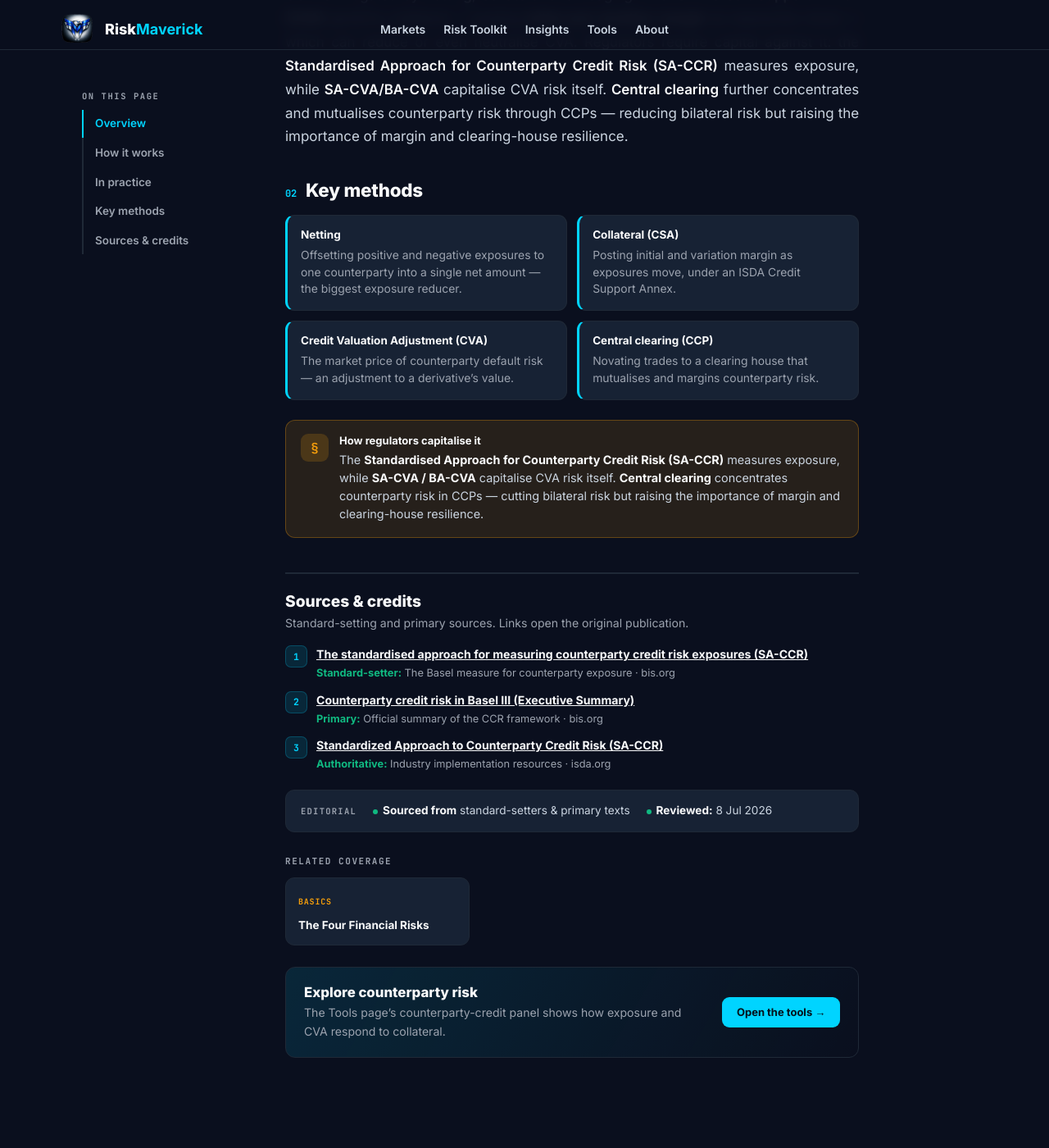
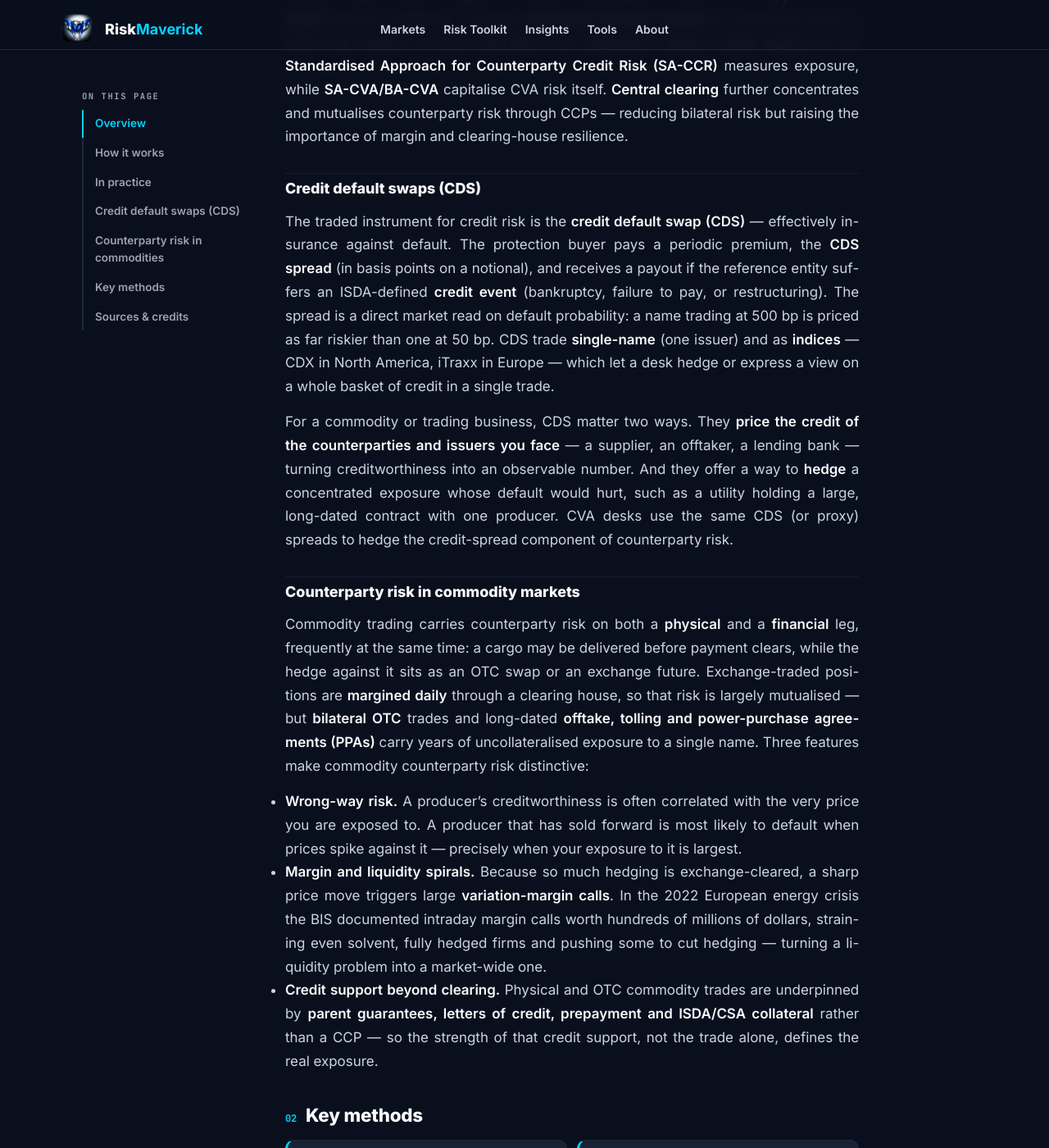
Before and after one commit to maverickrocx/RiskMaverick, a Jekyll site: the page built from toolkit/credit-counterparty.md, in a window 1280 px wide and 1400 px high, scrolled down 1360 px. Shown: the whole window at 82% size. Built offline with Jekyll 4.4.1, drawn with Linux system fonts in a browser that asks for light colours; some of the changed text lies outside the part shown.

Commit message:
content: point IEA gas link to reports listing; expand Credit & Counterparty with CDS + commodity view
- Gas hub: IEA Gas Market Report source now links to the reports section
  (analysis?type=report&topic=natural-gas) so readers reach the current edition
- Credit & Counterparty toolkit: add "Credit default swaps (CDS)" and
  "Counterparty risk in commodity markets" sections (wrong-way risk, margin/
  liquidity spirals, credit support beyond clearing), plus CDS/wrong-way concept
  chips, a CDS method, and ISDA + BIS Bulletin 77 sources
- toolkit layout: add the two new sections to the on-page TOC (guarded by id)

Co-Authored-By: Claude Opus 4.8 <noreply@anthropic.com>

```diff
--- a/_layouts/toolkit.html
+++ b/_layouts/toolkit.html
@@ -29,6 +29,8 @@ layout: default
         <li><a href="#overview" class="active">Overview</a></li>
         {% if content contains 'id="how-it-works"' %}<li><a href="#how-it-works">How it works</a></li>{% endif %}
         {% if content contains 'id="in-practice"' %}<li><a href="#in-practice">In practice</a></li>{% endif %}
+        {% if content contains 'id="credit-default-swaps-cds"' %}<li><a href="#credit-default-swaps-cds">Credit default swaps (CDS)</a></li>{% endif %}
+        {% if content contains 'id="counterparty-risk-in-commodity-markets"' %}<li><a href="#counterparty-risk-in-commodity-markets">Counterparty risk in commodities</a></li>{% endif %}
         {% if page.methods %}<li><a href="#methods">Key methods</a></li>{% endif %}
         {% if page.sources %}<li><a href="#sources">Sources &amp; credits</a></li>{% endif %}
       </ol>
--- a/toolkit/credit-counterparty.md
+++ b/toolkit/credit-counterparty.md
@@ -10,11 +10,14 @@ reviewed: 2026-07-08
 concepts:
   - "Credit risk"
   - "Counterparty risk (CCR)"
+  - "Credit default swap (CDS)"
   - "CVA"
   - "Netting & collateral"
+  - "Wrong-way risk"
 methods:
   - { t: "Netting", d: "Offsetting positive and negative exposures to one counterparty into a single net amount — the biggest exposure reducer." }
   - { t: "Collateral (CSA)", d: "Posting initial and variation margin as exposures move, under an ISDA Credit Support Annex." }
+  - { t: "Credit default swap (CDS)", d: "The traded hedge for credit risk — pay a spread, receive a payout if the reference name defaults; the spread itself prices default probability." }
   - { t: "Credit Valuation Adjustment (CVA)", d: "The market price of counterparty default risk — an adjustment to a derivative’s value." }
   - { t: "Central clearing (CCP)", d: "Novating trades to a clearing house that mutualises and margins counterparty risk." }
 regulation:
@@ -24,6 +27,8 @@ sources:
   - { title: "The standardised approach for measuring counterparty credit risk exposures (SA-CCR)", publisher: "Basel Committee on Banking Supervision (BIS)", url: "https://www.bis.org/publ/bcbs279.pdf", note_label: "Standard-setter:", note: "The Basel measure for counterparty exposure · bis.org" }
   - { title: "Counterparty credit risk in Basel III (Executive Summary)", publisher: "Bank for International Settlements (BIS)", url: "https://www.bis.org/fsi/fsisummaries/ccr_in_b3.htm", note_label: "Primary:", note: "Official summary of the CCR framework · bis.org" }
   - { title: "Standardized Approach to Counterparty Credit Risk (SA-CCR)", publisher: "International Swaps and Derivatives Association (ISDA)", url: "https://www.isda.org/tag/standardized-approach-to-counterparty-credit-risk-sa-ccr/", note: "Industry implementation resources · isda.org" }
+  - { title: "Credit Default Swaps (CDS)", publisher: "International Swaps and Derivatives Association (ISDA)", url: "https://www.isda.org/tag/credit-default-swaps/", note: "Industry resources on the CDS market · isda.org" }
+  - { title: "Margins and liquidity in European energy markets in 2022 (BIS Bulletin No. 77)", publisher: "Bank for International Settlements (BIS)", url: "https://www.bis.org/publ/bisbull77.pdf", note_label: "Commodity case study:", note: "How margin calls strained energy-trading counterparties · bis.org" }
 tool_cta_title: "Explore counterparty risk"
 tool_cta_desc: "The Tools page’s counterparty-credit panel shows how exposure and CVA respond to collateral."
 ---
@@ -72,3 +77,47 @@ Risk (SA-CCR)** measures exposure, while **SA-CVA/BA-CVA** capitalise CVA risk
 itself. **Central clearing** further concentrates and mutualises counterparty
 risk through CCPs — reducing bilateral risk but raising the importance of margin
 and clearing-house resilience.
+
+## Credit default swaps (CDS)
+
+The traded instrument for credit risk is the **credit default swap (CDS)** —
+effectively insurance against default. The protection buyer pays a periodic
+premium, the **CDS spread** (in basis points on a notional), and receives a
+payout if the reference entity suffers an ISDA-defined **credit event**
+(bankruptcy, failure to pay, or restructuring). The spread is a direct market
+read on default probability: a name trading at 500 bp is priced as far riskier
+than one at 50 bp. CDS trade **single-name** (one issuer) and as **indices** —
+CDX in North America, iTraxx in Europe — which let a desk hedge or express a view
+on a whole basket of credit in a single trade.
+
+For a commodity or trading business, CDS matter two ways. They **price the credit
+of the counterparties and issuers you face** — a supplier, an offtaker, a lending
+bank — turning creditworthiness into an observable number. And they offer a way to
+**hedge** a concentrated exposure whose default would hurt, such as a utility
+holding a large, long-dated contract with one producer. CVA desks use the same
+CDS (or proxy) spreads to hedge the credit-spread component of counterparty risk.
+
+## Counterparty risk in commodity markets
+
+Commodity trading carries counterparty risk on both a **physical** and a
+**financial** leg, frequently at the same time: a cargo may be delivered before
+payment clears, while the hedge against it sits as an OTC swap or an exchange
+future. Exchange-traded positions are **margined daily** through a clearing house,
+so that risk is largely mutualised — but **bilateral OTC** trades and long-dated
+**offtake, tolling and power-purchase agreements (PPAs)** carry years of
+uncollateralised exposure to a single name. Three features make commodity
+counterparty risk distinctive:
+
+- **Wrong-way risk.** A producer's creditworthiness is often correlated with the
+  very price you are exposed to. A producer that has sold forward is most likely
+  to default when prices spike against it — precisely when your exposure to it is
+  largest.
+- **Margin and liquidity spirals.** Because so much hedging is exchange-cleared, a
+  sharp price move triggers large **variation-margin calls**. In the 2022 European
+  energy crisis the BIS documented intraday margin calls worth hundreds of
+  millions of dollars, straining even solvent, fully hedged firms and pushing some
+  to cut hedging — turning a liquidity problem into a market-wide one.
+- **Credit support beyond clearing.** Physical and OTC commodity trades are
+  underpinned by **parent guarantees, letters of credit, prepayment and ISDA/CSA
+  collateral** rather than a CCP — so the strength of that credit support, not the
+  trade alone, defines the real exposure.
```
Also changed, not shown: markets/commodities/natural-gas-lng.md (+1 -1 lines).
